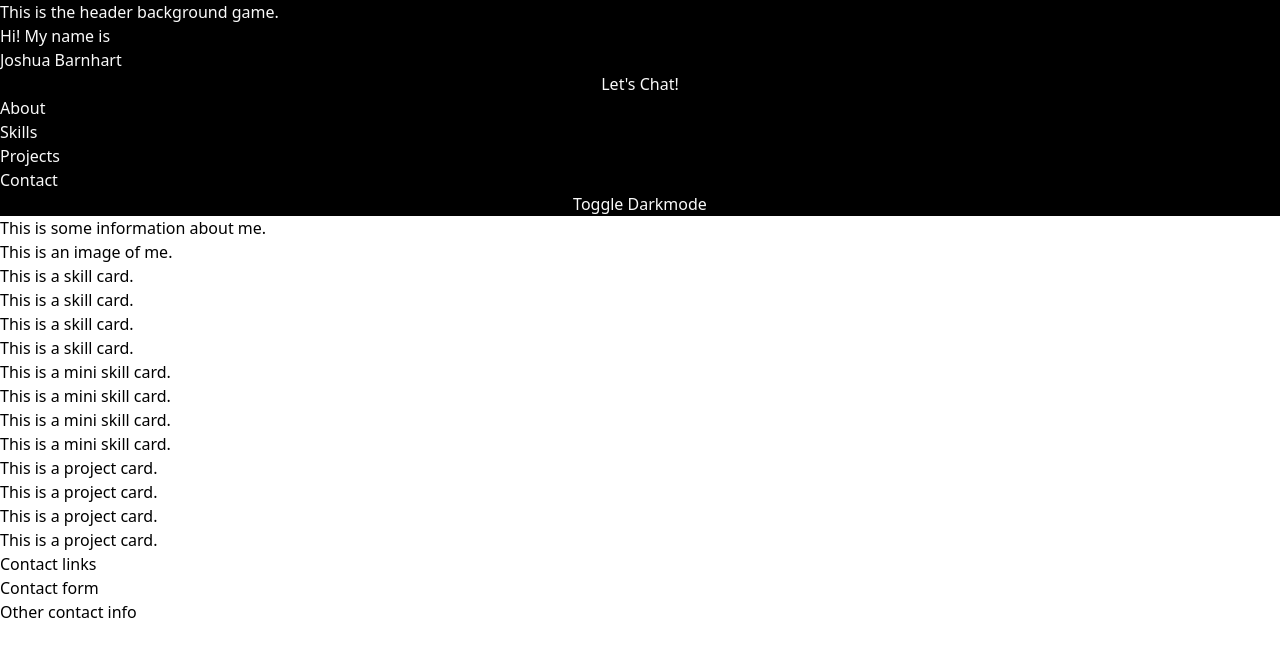
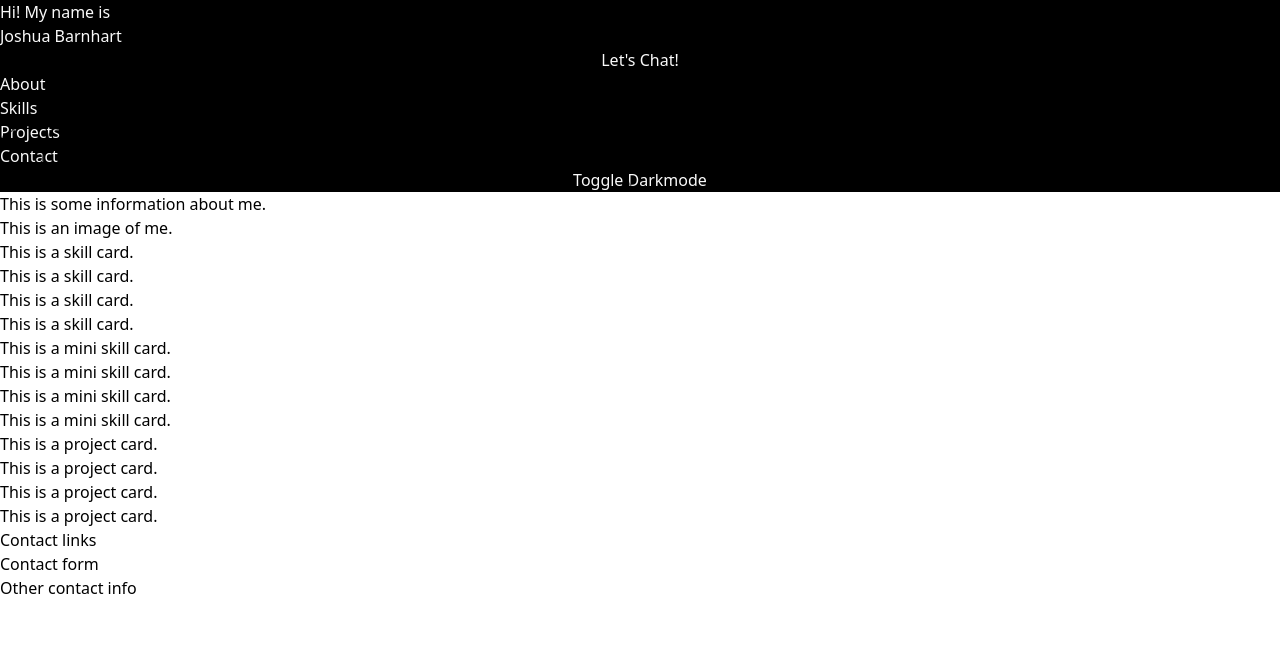
Before and after one commit to jrbarnhart/portfolio, a React (Vite) app: page / in a window 1280 px wide. Shown: the top 656 px of the page. Built offline with nearby package versions, Linux system fonts and the light colour scheme; the HTML template or start-up script is replaced by a standard one.

Commit message:
Return basic canvas element that draws circles

```diff
--- a/src/components/Header/AsteroidsBackground.tsx
+++ b/src/components/Header/AsteroidsBackground.tsx
@@ -1,5 +1,38 @@
+// This component is an html canvas that displays the asteroids banner game
+
+import { useEffect, useRef } from "react";
+
 const AsteroidsBackground = () => {
-  return <p>This is the header background game.</p>;
+  const canvasRef = useRef<HTMLCanvasElement | null>(null);
+  const canvasCtxRef = useRef<CanvasRenderingContext2D | null>(null);
+
+  useEffect(() => {
+    // Initialize canvasCtxRef
+    if (canvasRef.current) {
+      const canvas = canvasRef.current;
+      canvasCtxRef.current = canvas.getContext("2d");
+      // Change the width of the canvas’ inner drawing surface so it’s the same aspect ratio
+      // as the canvas element on the page
+      canvas.width = canvas.height * (canvas.clientWidth / canvas.clientHeight);
+      const ctx = canvasCtxRef.current;
+
+      // Draw some random circles
+      for (let i = 0; i < 9; i++) {
+        const x = canvasRef.current.width * Math.random();
+        const y = canvasRef.current.height * Math.random();
+        ctx?.beginPath();
+        ctx?.arc(x, y, 40, 0, 2 * Math.PI);
+        ctx?.stroke();
+      }
+    }
+  }, []);
+
+  return (
+    <canvas
+      ref={canvasRef}
+      className="absolute top-0 w-full h-full object-contain"
+    />
+  );
 };
 
 export default AsteroidsBackground;
```
